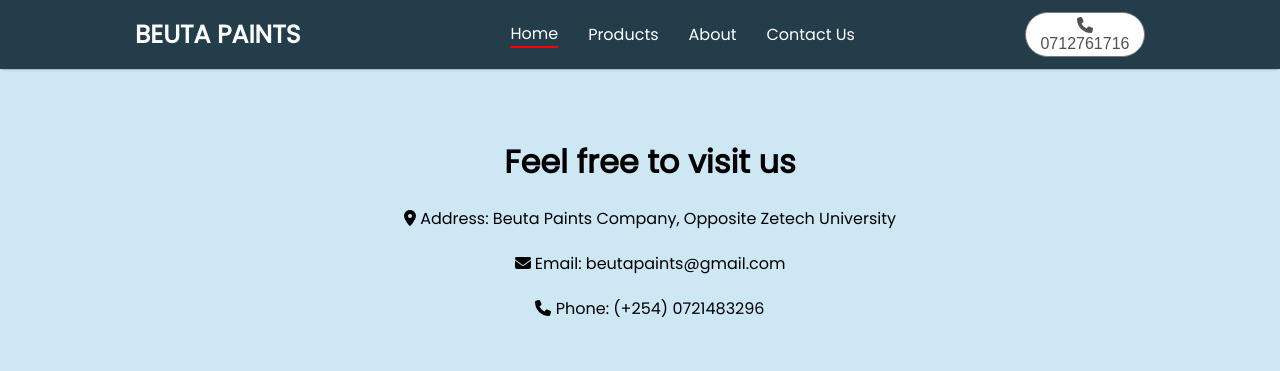
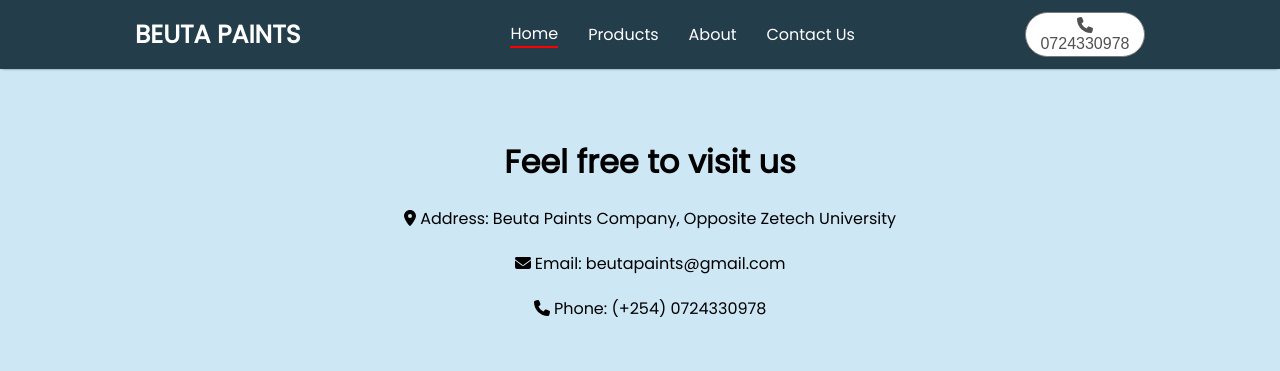
Before and after one commit to Sharleen-Kariuki/BeutaPaints, a React (Create React App) app in the folder Frontend1/: page /contact in a window 1280 px wide. Shown: the top 371 px of the page. Built offline with nearby package versions, Linux system fonts and the light colour scheme; no server answers.

Commit message:
necessary adds

```diff
--- a/Frontend1/src/Components/Footer/Footer.jsx
+++ b/Frontend1/src/Components/Footer/Footer.jsx
@@ -1,8 +1,6 @@
 import React from 'react'
 import './Footer.css'
-import instagram_icon from '../Assets1/instagram_icon.png'
-import pinterest_icon from '../Assets1/pintester_icon.png'
-import whatsapp_icon from '../Assets1/whatsapp_icon.png'
+
 
 const Footer = () => {
   return (
--- a/Frontend1/src/Components/Navbar/Navbar.jsx
+++ b/Frontend1/src/Components/Navbar/Navbar.jsx
@@ -30,7 +30,7 @@
         <li onClick={()=>{setMenu("kids")}}><Link style={{ textDecoration: 'none'}} to = '/contact'>Contact Us</Link> {menu==="kids"?<hr style={{border: '1px solid red'}}/>:<></>}</li>
      </ul>
      <div className="nav-login-cart">
-          <button ><FontAwesomeIcon icon={faPhone}/> 0712761716</button>
+          <button ><FontAwesomeIcon icon={faPhone}/> 0724330978</button>
      </div>
     </div>
   )
--- a/Frontend1/src/Pages/Contact.jsx
+++ b/Frontend1/src/Pages/Contact.jsx
@@ -9,7 +9,7 @@
       <h1>Feel free to visit us</h1>
       <p><FontAwesomeIcon icon={faMapMarkerAlt} /> Address: Beuta Paints Company, Opposite Zetech University</p>
       <p><FontAwesomeIcon icon={faEnvelope} /> Email: beutapaints@gmail.com</p>
-      <p><FontAwesomeIcon icon={faPhone} /> Phone: (+254) 0721483296</p>
+      <p><FontAwesomeIcon icon={faPhone} /> Phone: (+254) 0724330978</p>
     </div>
   )
 }
```
